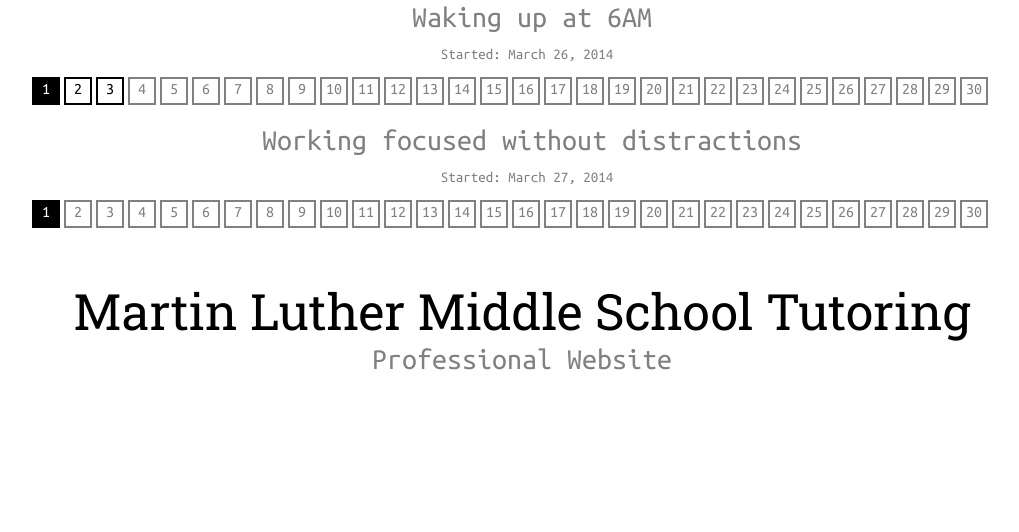
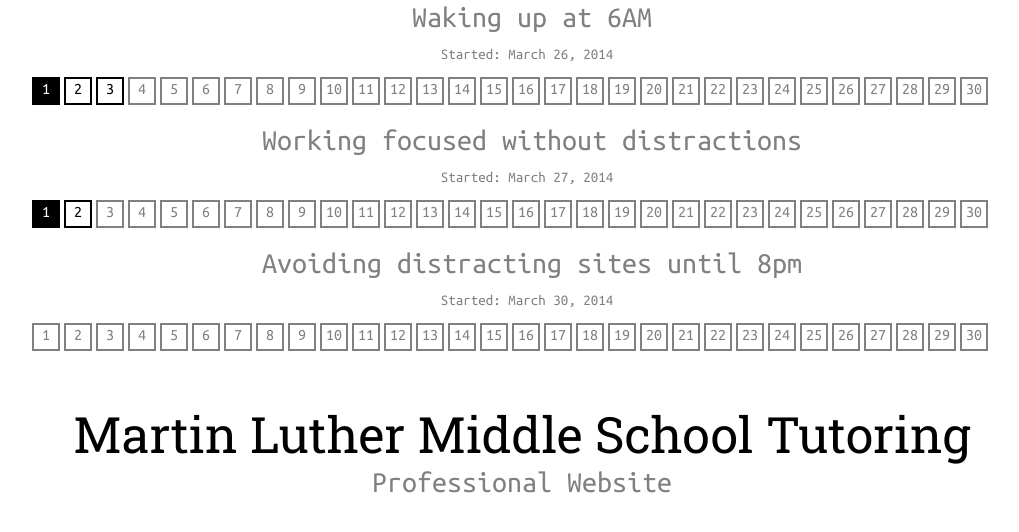
Before and after one commit to jokahata/jokahata.github.io, a PHP site: page / in a window 1280 px wide. Shown: the part 188-720 px from the top of the page, without its empty margins (146-1165 px from the left). Run offline with PHP 8.4, Linux system fonts and the light colour scheme.

Commit message:
Update habit_focused. Add habit_distractingSites. Change habit-class's to 'y'es 'n'o 'l'ater

```diff
--- a/index.html
+++ b/index.html
@@ -20,72 +20,108 @@
 				<div class="habit_start"> Started: March 26, 2014</div>
 				<div class="habit_tracker">
 					<div class="habit-table">
-							<span class="d">1</span>
+							<span class="y">1</span>
 							<span class="n">2</span>
 							<span class="n">3</span>
-							<span class="y">4</span>
-							<span class="y">5</span>
-							<span class="y">6</span>
-							<span class="y">7</span>
-							<span class="y">8</span>
-							<span class="y">9</span>
-							<span class="y">10</span>
-							<span class="y">11</span>
-							<span class="y">12</span>
-							<span class="y">13</span>
-							<span class="y">14</span>
-							<span class="y">15</span>
-							<span class="y">16</span>
-							<span class="y">17</span>
-							<span class="y">18</span>
-							<span class="y">19</span>
-							<span class="y">20</span>
-							<span class="y">21</span>
-							<span class="y">22</span>
-							<span class="y">23</span>
-							<span class="y">24</span>
-							<span class="y">25</span>
-							<span class="y">26</span>
-							<span class="y">27</span>
-							<span class="y">28</span>
-							<span class="y">29</span>
-							<span class="y">30</span>
+							<span class="l">4</span>
+							<span class="l">5</span>
+							<span class="l">6</span>
+							<span class="l">7</span>
+							<span class="l">8</span>
+							<span class="l">9</span>
+							<span class="l">10</span>
+							<span class="l">11</span>
+							<span class="l">12</span>
+							<span class="l">13</span>
+							<span class="l">14</span>
+							<span class="l">15</span>
+							<span class="l">16</span>
+							<span class="l">17</span>
+							<span class="l">18</span>
+							<span class="l">19</span>
+							<span class="l">20</span>
+							<span class="l">21</span>
+							<span class="l">22</span>
+							<span class="l">23</span>
+							<span class="l">24</span>
+							<span class="l">25</span>
+							<span class="l">26</span>
+							<span class="l">27</span>
+							<span class="l">28</span>
+							<span class="l">29</span>
+							<span class="l">30</span>
 					</div>
 				</div>
 				<div class="habit_title"> <a href="http://jeffsanders.com/best-productivity-strategy/">Working focused without distractions</a> </div>
 				<div class="habit_start"> Started: March 27, 2014</div>
 				<div class="habit_tracker">
 					<div class="habit-table">
-							<span class="d">1</span>
-							<span class="y">2</span>
-							<span class="y">3</span>
-							<span class="y">4</span>
-							<span class="y">5</span>
-							<span class="y">6</span>
-							<span class="y">7</span>
-							<span class="y">8</span>
-							<span class="y">9</span>
-							<span class="y">10</span>
-							<span class="y">11</span>
-							<span class="y">12</span>
-							<span class="y">13</span>
-							<span class="y">14</span>
-							<span class="y">15</span>
-							<span class="y">16</span>
-							<span class="y">17</span>
-							<span class="y">18</span>
-							<span class="y">19</span>
-							<span class="y">20</span>
-							<span class="y">21</span>
-							<span class="y">22</span>
-							<span class="y">23</span>
-							<span class="y">24</span>
-							<span class="y">25</span>
-							<span class="y">26</span>
-							<span class="y">27</span>
-							<span class="y">28</span>
-							<span class="y">29</span>
-							<span class="y">30</span>
+							<span class="y">1</span>
+							<span class="n">2</span>
+							<span class="l">3</span>
+							<span class="l">4</span>
+							<span class="l">5</span>
+							<span class="l">6</span>
+							<span class="l">7</span>
+							<span class="l">8</span>
+							<span class="l">9</span>
+							<span class="l">10</span>
+							<span class="l">11</span>
+							<span class="l">12</span>
+							<span class="l">13</span>
+							<span class="l">14</span>
+							<span class="l">15</span>
+							<span class="l">16</span>
+							<span class="l">17</span>
+							<span class="l">18</span>
+							<span class="l">19</span>
+							<span class="l">20</span>
+							<span class="l">21</span>
+							<span class="l">22</span>
+							<span class="l">23</span>
+							<span class="l">24</span>
+							<span class="l">25</span>
+							<span class="l">26</span>
+							<span class="l">27</span>
+							<span class="l">28</span>
+							<span class="l">29</span>
+							<span class="l">30</span>
+					</div>
+				</div>
+				<div class="habit_title"> Avoiding distracting sites until 8pm</a> </div>
+				<div class="habit_start"> Started: March 30, 2014</div>
+				<div class="habit_tracker">
+					<div class="habit-table">
+							<span class="l">1</span>
+							<span class="l">2</span>
+							<span class="l">3</span>
+							<span class="l">4</span>
+							<span class="l">5</span>
+							<span class="l">6</span>
+							<span class="l">7</span>
+							<span class="l">8</span>
+							<span class="l">9</span>
+							<span class="l">10</span>
+							<span class="l">11</span>
+							<span class="l">12</span>
+							<span class="l">13</span>
+							<span class="l">14</span>
+							<span class="l">15</span>
+							<span class="l">16</span>
+							<span class="l">17</span>
+							<span class="l">18</span>
+							<span class="l">19</span>
+							<span class="l">20</span>
+							<span class="l">21</span>
+							<span class="l">22</span>
+							<span class="l">23</span>
+							<span class="l">24</span>
+							<span class="l">25</span>
+							<span class="l">26</span>
+							<span class="l">27</span>
+							<span class="l">28</span>
+							<span class="l">29</span>
+							<span class="l">30</span>
 					</div>
 				</div>
 			</div>
--- a/style.css
+++ b/style.css
@@ -101,13 +101,13 @@ span
 	padding: 2px;
 }
 
-span.d
+span.y
 {
 	background-color: black;
 	color: white;
 	border: 2px solid black;
 }
-span.d:hover
+span.y:hover
 {
 	background-color: grey;
 	border-color: grey;
@@ -124,13 +124,13 @@ span.n:hover
 	color: grey;
 }
 
-span.y
+span.l
 {
 	border: 2px solid grey;
 	color: grey;
 	background-color: white;
 }
-span.y:hover
+span.l:hover
 {
 	color: black;
 	border-color: black;
```
